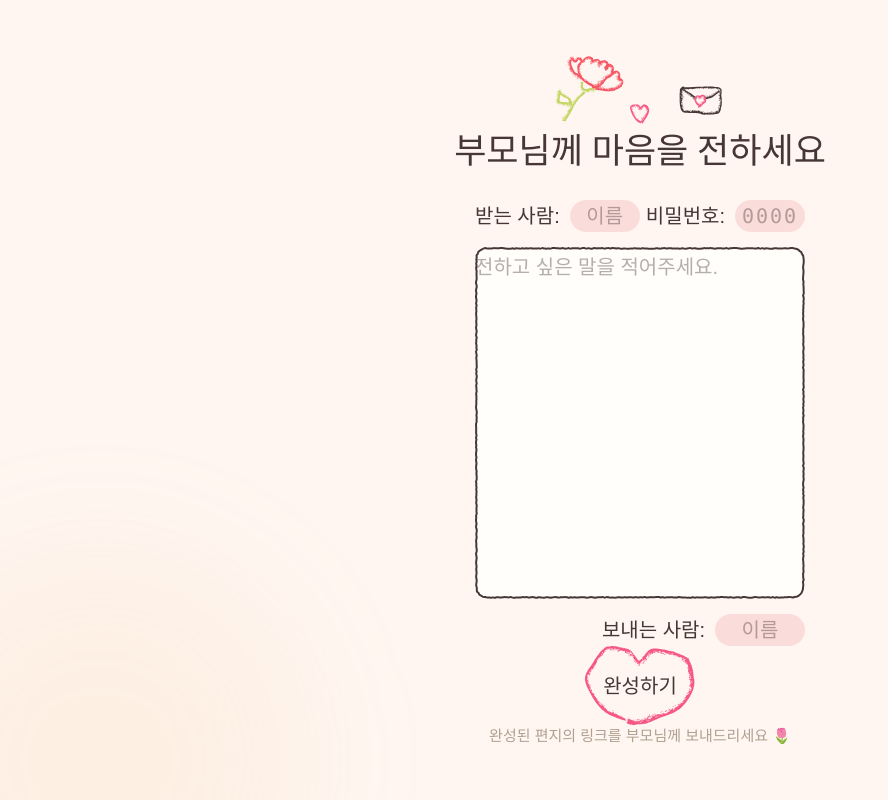
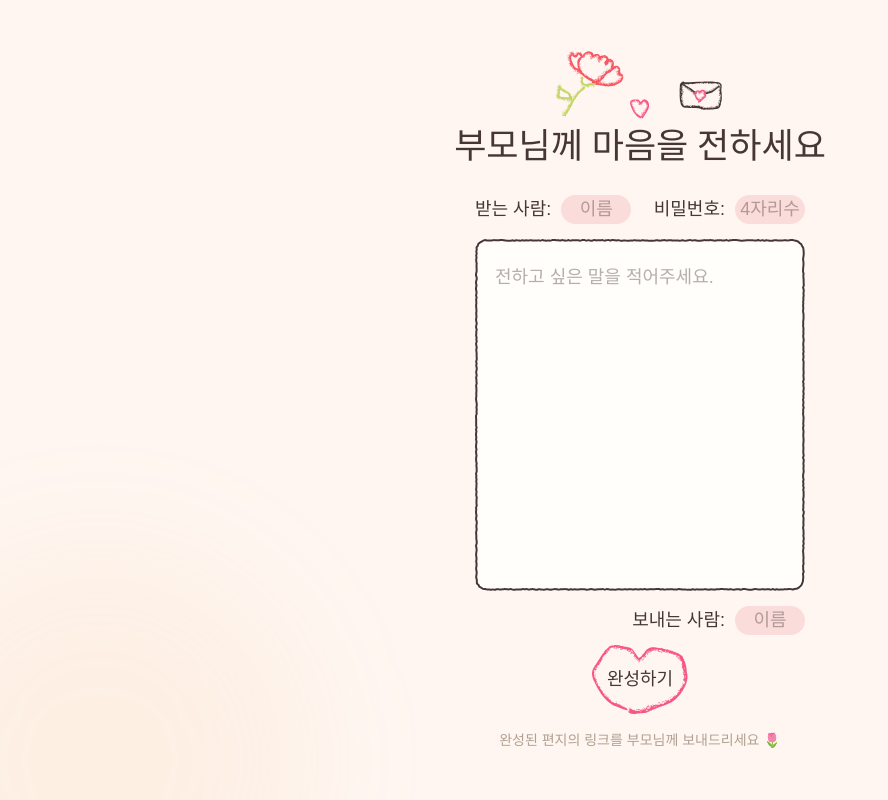
Before and after one commit to bobbingi0000/ParentsDayLetter, a React (Vite) app: page / in a window 1280 px wide. Shown: the whole page, without its empty margins (0-888 px from the left). Built offline with nearby package versions, Linux system fonts and the light colour scheme; no server answers; a web font is replaced by a local one.

Commit message:
style: 전체적인 디자인 수정, 카드 형식으로 변경

```diff
--- a/src/pages/WritePage.jsx
+++ b/src/pages/WritePage.jsx
@@ -176,7 +176,6 @@ function WritePage() {
           </div>
 
           {/* 폼 영역 시작 */}
-          {/* 폼 영역 시작 */}
           <form onSubmit={handleSubmit} noValidate className="px-6 pb-6 pt-2 flex flex-col items-center">
 
             {submitError && (
@@ -195,27 +194,27 @@ function WritePage() {
               >
                 {/* 받는 사람 */}
                 <div className="flex items-center gap-2">
-                  <label htmlFor="field-receiver" className="text-[20px] text-text-main whitespace-nowrap">
+                  <label htmlFor="field-receiver" className="text-[18px] text-text-main whitespace-nowrap">
                     받는 사람:
                   </label>
                   <input
                     id="field-receiver" name="receiver" placeholder="이름"
                     value={formData.receiver} maxLength={MAX_LENGTHS.receiver}
                     onChange={handleChange} onBlur={handleBlur}
-                    className="w-[70px] px-2 py-1 rounded-full bg-secondary text-[20px] text-center text-text-main placeholder-text-main/40 focus:outline-none"
+                    className="w-[70px] px-2 py-1 rounded-full bg-secondary text-[18px] text-center text-text-main placeholder-text-main/40 focus:outline-none"
                   />
                 </div>
 
                 {/* 비밀번호 */}
                 <div className="flex items-center gap-2">
-                  <label htmlFor="field-password" className="text-[20px] text-text-main whitespace-nowrap">
+                  <label htmlFor="field-password" className="text-[18px] text-text-main whitespace-nowrap">
                     비밀번호:
                   </label>
                   <input
-                    id="field-password" type="password" name="password" inputMode="numeric" autoComplete="off" placeholder="0000"
+                    id="field-password" type="password" name="password" inputMode="numeric" autoComplete="off" placeholder="4자리수"
                     value={formData.password} maxLength={4}
                     onChange={handleChange} onBlur={handleBlur}
-                    className="w-[70px] px-2 py-1 rounded-full bg-secondary text-[20px] text-center tracking-widest font-mono text-text-main placeholder-text-main/40 focus:outline-none"
+                    className="w-[70px] px-2 py-1 rounded-full bg-secondary text-[18px] text-center tracking-widest font-mono text-text-main placeholder-text-main/40 placeholder:font-sans placeholder:tracking-normal focus:outline-none"
                   />
                 </div>
               </motion.div>
@@ -245,7 +244,8 @@ function WritePage() {
                   placeholder="전하고 싶은 말을 적어주세요."
                   value={formData.content} maxLength={MAX_LENGTHS.content}
                   onChange={handleChange} onBlur={handleBlur}
-                  className="relative z-10 w-full h-full p-[24px] bg-transparent text-[20px] leading-loose resize-none text-text-main placeholder-text-main/40 focus:outline-none"
+                  style={{ padding: '20px' }}
+                  className="relative z-10 w-full h-full bg-transparent text-[18px] leading-loose resize-none text-text-main placeholder-text-main/40 focus:outline-none"
                 />
               </motion.div>
 
@@ -254,14 +254,14 @@ function WritePage() {
                 className="flex items-center justify-end gap-2 w-full"
                 custom={4} variants={itemVariants} initial="hidden" animate="visible"
               >
-                <label htmlFor="field-sender" className="text-[20px] text-text-main whitespace-nowrap">
+                <label htmlFor="field-sender" className="text-[18px] text-text-main whitespace-nowrap">
                   보내는 사람:
                 </label>
                 <input
                   id="field-sender" name="sender" placeholder="이름"
                   value={formData.sender} maxLength={MAX_LENGTHS.sender}
                   onChange={handleChange} onBlur={handleBlur}
-                  className="w-[90px] px-2 py-1 rounded-full bg-secondary text-[20px] text-center text-text-main placeholder-text-main/40 focus:outline-none"
+                  className="w-[70px] px-2 py-1 rounded-full bg-secondary text-[18px] text-center text-text-main placeholder-text-main/40 focus:outline-none"
                 />
               </motion.div>
 
@@ -269,19 +269,20 @@ function WritePage() {
 
             {/* 4. 완성하기 버튼 (하트 이미지 배경) */}
             <motion.div
-              className="flex justify-center mt-6 md:mt-10"
+              className="flex justify-center"
+              style={{ marginTop: '10px' }}
               custom={5} variants={itemVariants} initial="hidden" animate="visible"
             >
               <button
                 type="submit" disabled={isSubmitting}
-                className="relative flex items-center justify-center w-[110px] h-[80px] hover:-translate-y-1 transition-transform cursor-pointer"
+                className="relative flex items-center justify-center w-[100px] h-[70px] hover:-translate-y-1 transition-transform cursor-pointer"
               >
                 {/* 배경 하트 이미지 */}
                 <img src="/hearticon.svg" alt="완성" className="absolute inset-0 w-full h-full object-contain" />
 
                 {/* 버튼 텍스트 (위치는 mt-숫자 로 조절) */}
-                <span className="relative z-10 text-[20px] text-text-main mt-2">
-                  {isSubmitting ? '저장...' : '완성하기'}
+                <span className="relative z-10 text-[18px] text-text-main mt-2">
+                  {isSubmitting ? '완성 중...' : '완성하기'}
                 </span>
               </button>
             </motion.div>
@@ -296,11 +297,12 @@ function WritePage() {
          * mt-4                    : 카드와의 간격 16px
          */}
         <motion.p
-          className="text-center text-xs text-text-light mt-4"
+          className="text-center text-[14px] text-text-light"
           custom={6}
           variants={itemVariants}
           initial="hidden"
           animate="visible"
+          style={{ marginTop: '14px' }}
         >
           완성된 편지의 링크를 부모님께 보내드리세요 🌷  {/* ✏️ */}
         </motion.p>
```
